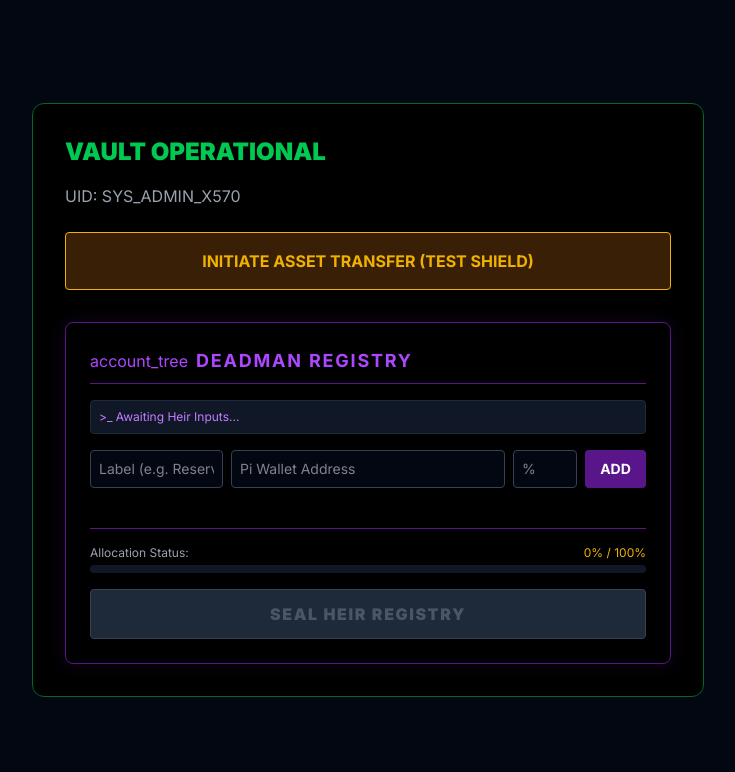
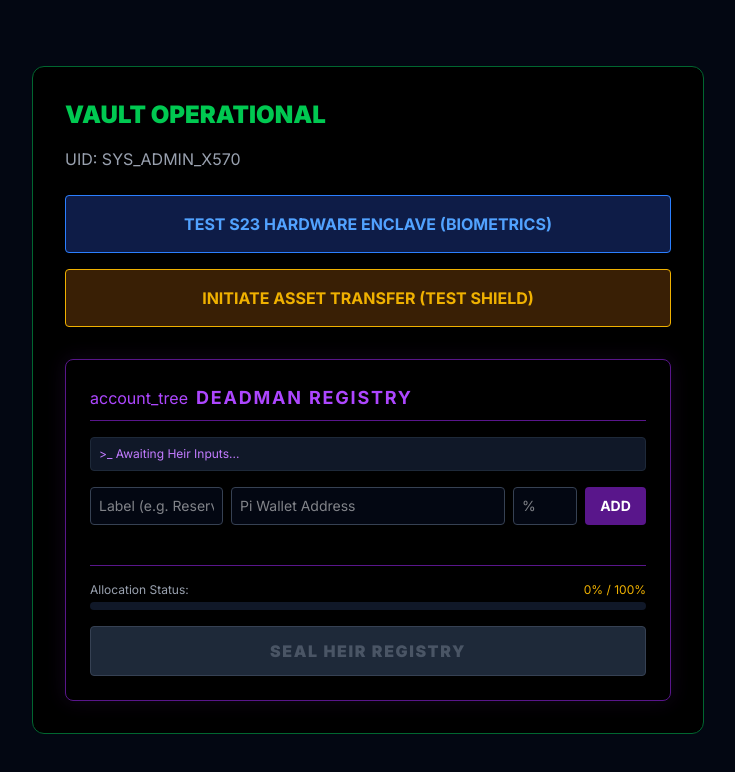
Before and after one commit to PinoyQ8/bazaar-republic-alpha, a Next.js app: page / in a window 1280 px wide. Both pictures are taken after a click on the button "CONNECT PI WALLET". Shown: the top 772 px of the page, without its empty margins (272-1007 px from the left). Built offline with nearby package versions, Linux system fonts and the light colour scheme.

Commit message:
DIAGNOSTIC: Tier 5 Biometric Ping Enclave

```diff
--- a/app/page.tsx
+++ b/app/page.tsx
@@ -157,12 +157,65 @@ const [tokenFromPi, setTokenFromPi] = useState<string>("");
     );
   }
 
+  // 🛡️ TIER 5 DIAGNOSTIC: Hardware Enclave Ping
+  const pingHardwareEnclave = async () => {
+    addLog("Pinging S23 Biometric Enclave...");
+
+    if (!window.PublicKeyCredential) {
+      addLog("ENCLAVE FAULT: WebAuthn API blocked by browser.");
+      return;
+    }
+
+    try {
+      // Forge a dummy cryptographic challenge
+      const challenge = new Uint8Array(32);
+      window.crypto.getRandomValues(challenge);
+      const userID = new Uint8Array(16);
+      window.crypto.getRandomValues(userID);
+
+      // Command the hardware to sign the challenge using biometrics
+      const credential = await navigator.credentials.create({
+        publicKey: {
+          challenge: challenge,
+          rp: { name: "Bazaar Republic", id: window.location.hostname },
+          user: {
+            id: userID,
+            name: "founder@bazaar",
+            displayName: "Bazaar Founder"
+          },
+          pubKeyCredParams: [{ alg: -7, type: "public-key" }], // ECDSA w/ SHA-256
+          authenticatorSelection: {
+            authenticatorAttachment: "platform", // Forces the phone's native scanner
+            userVerification: "required"
+          },
+          timeout: 60000
+        }
+      });
+
+      if (credential) {
+        addLog("VAULT CONFIRMED: Flesh Key (Biometrics) Accepted.");
+        alert("SUCCESS: The S23 Hardware Enclave is accessible!");
+      }
+
+    } catch (error: any) {
+      addLog(`ENCLAVE REJECTED: ${error.message}`);
+      alert(`DIAGNOSTIC FAILURE: ${error.message}`);
+    }
+  };
+
   if (currentPhase === 'OPERATIONAL') {
     return (
       <div className="flex flex-col items-center justify-center min-h-screen bg-gray-950 px-4 py-10 font-mono">
         <div className="w-full max-w-2xl p-8 border border-green-800 bg-black rounded-xl">
           <h2 className="text-2xl font-black text-green-500 uppercase mb-4">Vault Operational</h2>
           <p className="text-gray-400 mb-6 font-xs">UID: {citizenUID}</p>
+
+          <button
+  onClick={pingHardwareEnclave}
+  className="w-full py-4 mb-4 bg-blue-900/50 hover:bg-blue-900 text-blue-400 font-bold border border-blue-500 rounded uppercase"
+>
+  Test S23 Hardware Enclave (Biometrics)
+</button>
 
           <button
             onClick={() => setCurrentPhase('INTERCEPT')}
```
